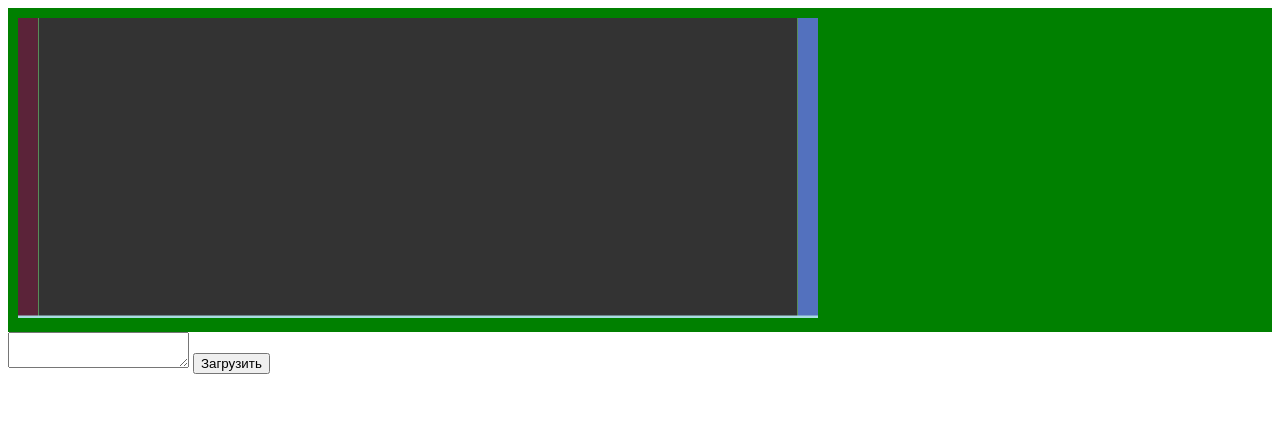
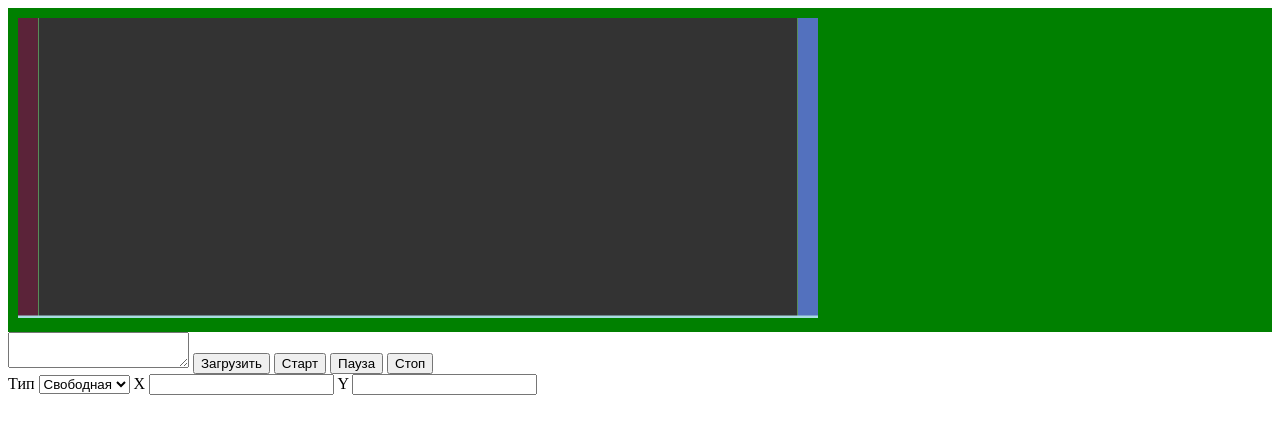
Before and after one commit to sm-g/mech, a plain HTML site: page mech.html in a window 1280 px wide. Drawn offline with Linux system fonts and the light colour scheme.

Commit message:
разметка: кнопки и инфо о точке

```diff
--- a/mech.html
+++ b/mech.html
@@ -12,6 +12,21 @@
     <form id="dashboard">
       <textarea id="current-state"></textarea>
       <button onclick="editor.load(current-state)">Загрузить</button>
+      <button id="start">Старт</button>
+      <button id="pause">Пауза</button>
+      <button id="stop">Стоп</button>
+      <div>
+        <label for="point-type">Тип</label>
+        <select name="point-type">
+          <option value="joint">Свободная</option>
+          <option value="fixed">Опора</option>
+          <option value="clockwiseFixed">Вращается</option>
+        </select>
+        <label for="point-x">X</label>
+        <input id="point-x"></input>
+        <label for="point-y">Y</label>
+        <input id="point-y"></input>
+      </div>
     </form>
   </body>
   <script type="text/javascript" src="paper.js"></script>
```
